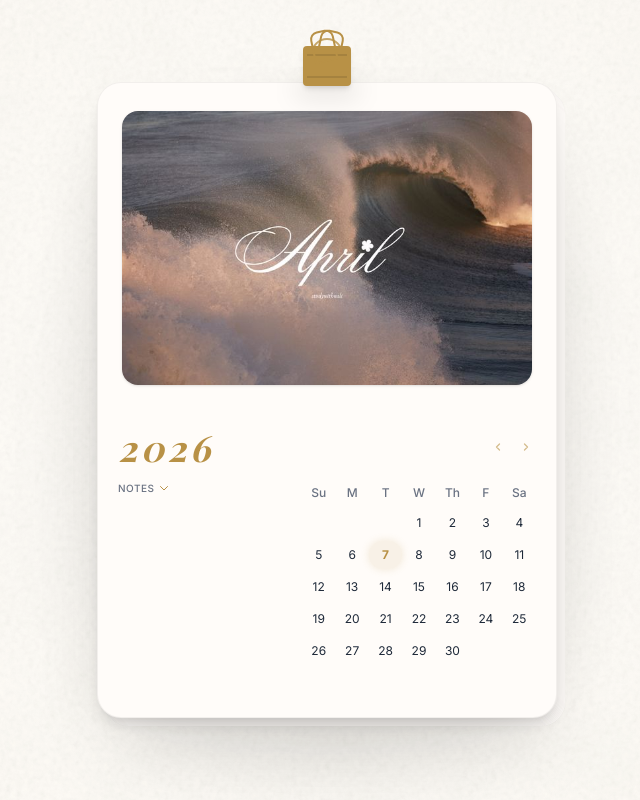
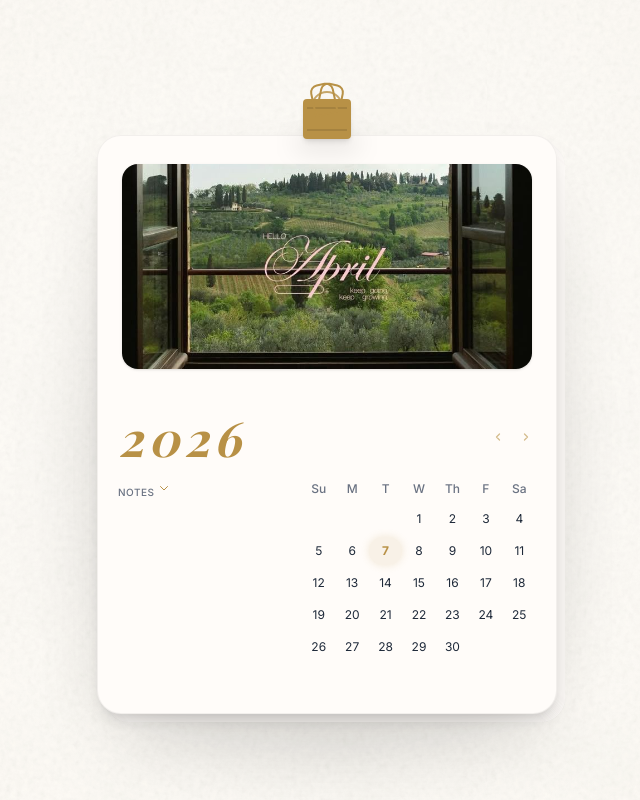
Before and after one commit to anjjcodes/Interactive-Calender, a Next.js app in the folder calendar/: page / in a window 1280 px wide. Shown: the whole page, without its empty margins (313-953 px from the left). Built offline with nearby package versions, Linux system fonts and the light colour scheme; a web font is replaced by a local one.

Commit message:
photo update

```diff
--- a/calendar/components/calendar/Calendar.tsx
+++ b/calendar/components/calendar/Calendar.tsx
@@ -72,10 +72,9 @@ export const Calendar = () => {
 
         const newKey = getSelectionKeyFor(newStart, newEnd);
         if (newKey && notes[newKey]) {
-            setIsEditing(false); // Switch to preview for existing notes
-            setIsNotesOpen(true);
+            setIsEditing(false);
         } else {
-            setIsEditing(true); // Keep in edit mode for new/blank notes
+            setIsEditing(true);
         }
     };
 
@@ -228,8 +227,8 @@ export const Calendar = () => {
 
         for (let i = 1; i <= pagesRemaining; i++) {
             const spread = i * 0.5;
-            shadows.push(`${i}px ${i}px 0px 0px var(--paper)`); // Solid paper edge
-            shadows.push(`${i}px ${i}px 1px 0px rgba(0,0,0,0.05)`); // Subtle shadow for that edge
+            shadows.push(`${i}px ${i}px 0px 0px var(--paper)`);
+            shadows.push(`${i}px ${i}px 1px 0px rgba(0,0,0,0.05)`);
         }
 
         return shadows.join(", ");
@@ -238,7 +237,7 @@ export const Calendar = () => {
     const stackShadow = generateStackShadow();
 
     return (
-        <div className="min-h-screen flex items-center justify-center p-2 sm:p-4 bg-background perspective-1500">
+        <div className="min-h-screen flex items-center justify-center pt-12 pb-4 sm:pt-20 sm:pb-8 p-2 bg-background perspective-1500">
             <div className="relative w-full max-w-[340px] sm:max-w-[460px] preserve-3d">
 
                 <BinderClip />
@@ -265,7 +264,7 @@ export const Calendar = () => {
 
                         {/* 1. Header: Year & Navigation (Always Top) */}
                         <div className="flex items-center justify-between mb-4">
-                            <span className="font-serif text-3xl sm:text-4xl text-gold font-bold tracking-widest italic leading-none">{year}</span>
+                            <span className="font-serif text-xl sm:text-5xl text-gold font-bold tracking-widest italic leading-none">{year}</span>
                             <div className="flex gap-2">
                                 <button
                                     onClick={prevMonth}
@@ -284,18 +283,18 @@ export const Calendar = () => {
                             </div>
                         </div>
 
-                        {/* 2. Main Content: Swaps order on mobile (Grid above Notes) */}
+
                         <div className="flex flex-col-reverse sm:flex-row gap-4 sm:gap-6 sm:items-stretch h-full">
 
-                            {/* Notes Sidebar (Below on mobile, Left on desktop) */}
+
                             <div className="w-full sm:w-[160px] shrink-0 flex flex-col justify-start">
-                                <div className="flex flex-col flex-1 min-h-[140px]">
+                                <div className="flex flex-col flex-1 min-h-[170px]">
                                     <div
                                         className={`flex items-center justify-between mb-2 ${!isNotesOpen ? 'cursor-pointer hover:opacity-80' : ''}`}
                                         onClick={() => !isNotesOpen && setIsNotesOpen(true)}
                                     >
                                     <div className="flex items-center gap-1 cursor-pointer" onClick={(e) => { e.stopPropagation(); setIsNotesOpen(!isNotesOpen); }}>
-                                        <label className="text-[10px] font-medium text-gray-500 uppercase tracking-wider cursor-pointer">Notes</label>
+                                        <label className="text-[10px] font-medium text-gray-500 uppercase tracking-wider cursor-pointer mt-2">Notes</label>
                                         <svg viewBox="0 0 24 24" fill="none" stroke="currentColor" className={`w-3 h-3 text-gold transition-transform ${isNotesOpen ? 'rotate-180' : ''}`}><path strokeLinecap="round" strokeLinejoin="round" strokeWidth="2" d="M19 9l-7 7-7-7" /></svg>
                                     </div>
                                 </div>
@@ -304,9 +303,9 @@ export const Calendar = () => {
 
                                         <textarea
                                             className="w-full bg-transparent resize-none focus:outline-none placeholder:text-gray-300 font-handwritten text-lg text-navy scrollbar-hide"
-                                            rows={3}
+                                            rows={4}
                                             style={{
-                                                height: '84px',
+                                                height: '112px',
                                                 lineHeight: '28px',
                                                 backgroundImage: 'repeating-linear-gradient(transparent, transparent 27px, rgba(3,3,2,0.18) 27px, rgba(3,3,2,0.18) 28px)',
                                                 backgroundAttachment: 'local',
@@ -325,7 +324,7 @@ export const Calendar = () => {
                                                 className="absolute inset-0 text-lg font-handwritten cursor-pointer hover:bg-black/5 rounded transition-colors text-navy scrollbar-hide"
                                                 onClick={() => setIsEditing(true)}
                                                 style={{
-                                                    height: '84px',
+                                                    height: '112px',
                                                     lineHeight: '28px',
                                                     backgroundImage: 'repeating-linear-gradient(transparent, transparent 27px, rgba(184,145,70,0.2) 27px, rgba(184,145,70,0.2) 28px)',
                                                     backgroundAttachment: 'local',
@@ -365,7 +364,7 @@ export const Calendar = () => {
                         </div>
 
 
-                            {/* Calendar Grid (Above on mobile, Right on desktop) */}
+
                             <div className="flex-1">
                                 <CalendarGrid
                                     month={month}
--- a/calendar/components/calendar/HeroImages.tsx
+++ b/calendar/components/calendar/HeroImages.tsx
@@ -12,7 +12,7 @@ export default function HeroImage({ month }: HeroImageProps) {
     <div className="p-4 sm:p-6 pb-0">
       <div className="
         relative
-        aspect-[21/9] sm:aspect-[3/2]
+        aspect-[21/9] sm:aspect-[2/1]
         w-full
         bg-paper
         rounded-2xl
```
Also changed, not shown: calendar/public/images/april.jpg, calendar/public/images/nov.jpg.
